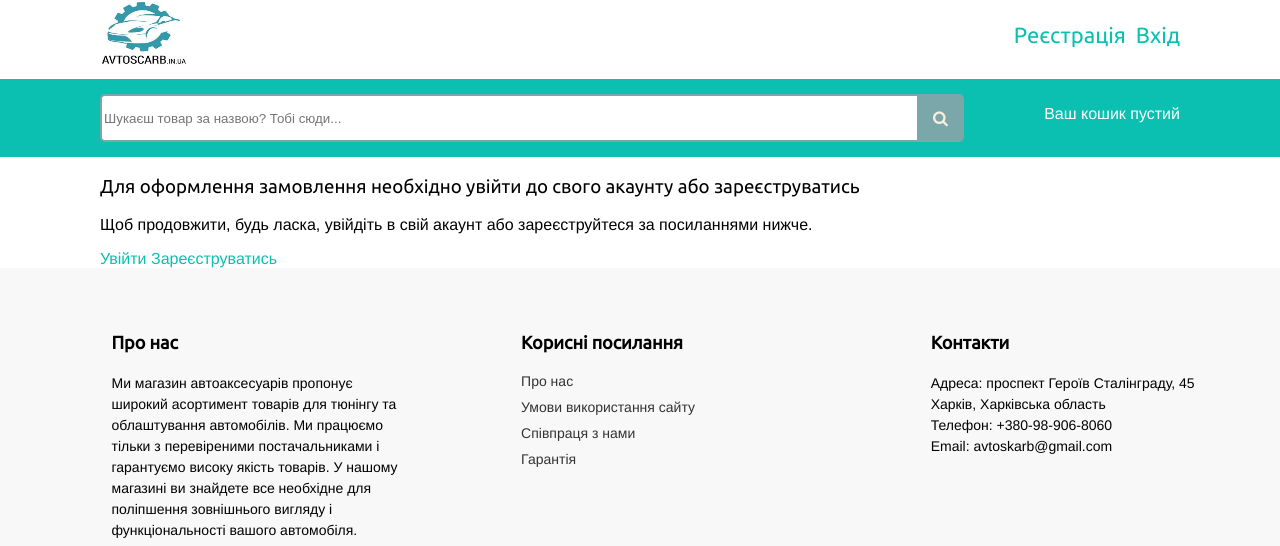
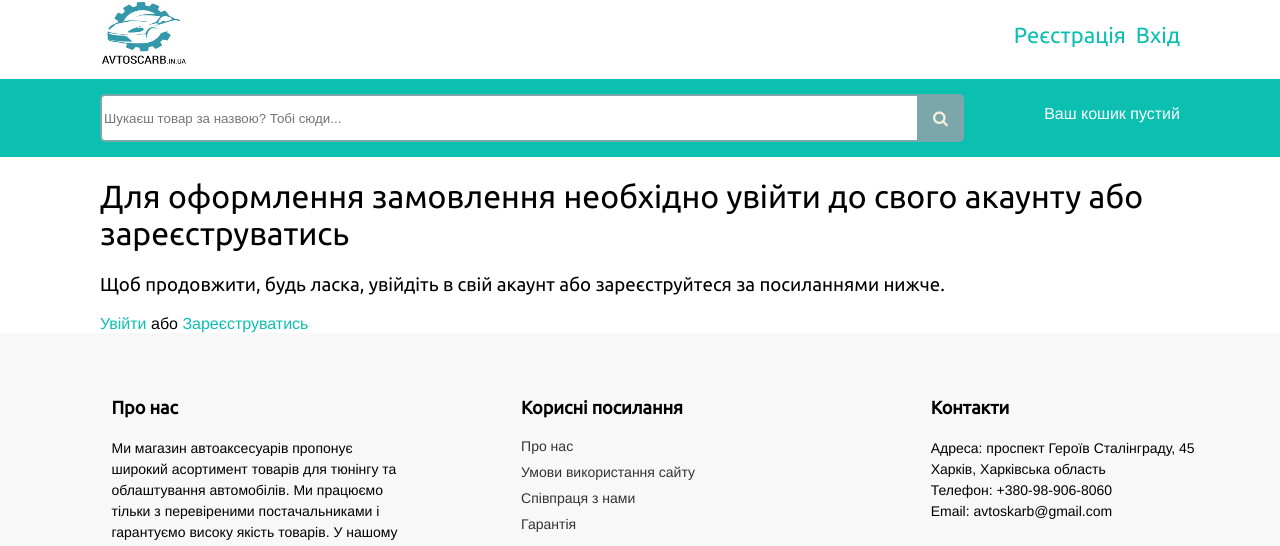
Before and after one commit to superdimon3000/avtoscarb, a Django app: page /orders/create/ in a window 1280 px wide. Shown: the top 546 px of the page. Run offline with Django 4.2, Linux system fonts and the light colour scheme; parts of the project's set-up code (start-up, migrations or seed data) failed here and were passed over; some libraries are stand-ins or nearby versions.

Commit message:
Небольшие правки

```diff
--- a/shop/templates/shop/order_auth_required.html
+++ b/shop/templates/shop/order_auth_required.html
@@ -3,10 +3,11 @@
 {% block content %}
   <div>
     <div>
-      <h3>Для оформлення замовлення необхідно увійти до свого акаунту або зареєструватись</h3>
-      <p>Щоб продовжити, будь ласка, увійдіть в свій акаунт або зареєструйтеся за посиланнями нижче.</p>
+      <h1>Для оформлення замовлення необхідно увійти до свого акаунту або зареєструватись</h1>
+      <h3>Щоб продовжити, будь ласка, увійдіть в свій акаунт або зареєструйтеся за посиланнями нижче.</h3>
       <div>
         <a type="submit" href="{% url 'users:login' %}" role="button">Увійти</a>
+        або
         <a type="submit" href="{% url 'users:register' %}" role="button">Зареєструватись</a>
       </div>
     </div>
--- a/users/templates/profile.html
+++ b/users/templates/profile.html
@@ -4,7 +4,6 @@
     <h1>Profile page for {{ user.username }}</h1>
     <ul>
         <li>First Name: {{ user.first_name }}</li>
-        <li>Last Name: {{ user.last_name }}</li>
         <li>Email: {{ user.email }}</li>
     </ul>
     {% if orders %}
```
